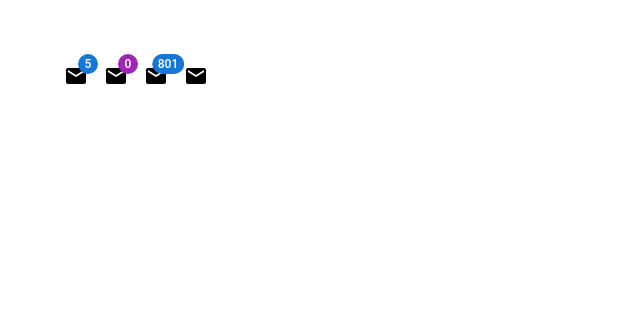
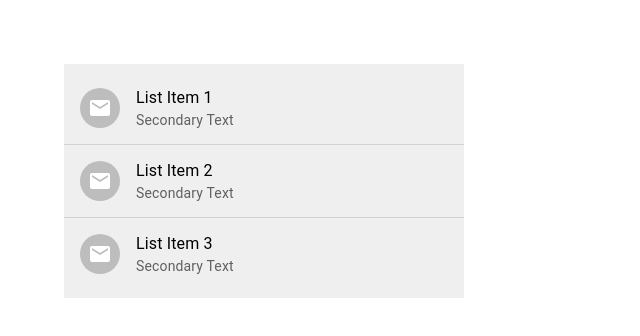
Before and after one commit to Narotam-Mishra/material-ui-learning, a React (Vite) app: page / in a window 1280 px wide. Shown: the top 336 px of the page, without its empty margins (0-640 px from the left). Built offline with nearby package versions, Linux system fonts and the light colour scheme.

Commit message:
mui-learning_1.27_List

```diff
--- a/src/App.tsx
+++ b/src/App.tsx
@@ -1,6 +1,7 @@
 
 import './App.css'
-import MUIBadge from './components/MUIBadge'
+// import MUIBadge from './components/MUIBadge'
+import MUIList from './components/MUIList'
 // import MUIAvatar from './components/MUIAvatar'
 // import MUIBottomNavigation from './components/MUIBottomNavigation'
 // import MUIBreadcrumbs from './components/MUIBreadcrumbs'
@@ -46,7 +47,8 @@
      {/* <MUISpeedDial /> */}
      {/* <MUIBottomNavigation /> */}
      {/* <MUIAvatar /> */}
-     <MUIBadge />
+     {/* <MUIBadge /> */}
+     <MUIList />
     </div>
   )
 }
--- /dev/null
+++ b/src/components/MUIList.tsx
@@ -0,0 +1,58 @@
+
+import {
+  Box,
+  List,
+  ListItem,
+  ListItemText,
+  ListItemIcon,
+  ListItemAvatar,
+  Avatar,
+  ListItemButton,
+  Divider
+} from "@mui/material";
+import MailIcon from "@mui/icons-material/Mail";
+
+const MUIList = () => {
+  return (
+    <Box sx={{ width: "400px", bgcolor: "#efefef" }}>
+      <List>
+        <ListItem disablePadding>
+          <ListItemButton>
+            <ListItemIcon>
+              <ListItemAvatar>
+                <Avatar>
+                  <MailIcon />
+                </Avatar>
+              </ListItemAvatar>
+            </ListItemIcon>
+            <ListItemText primary="List Item 1" secondary="Secondary Text" />
+          </ListItemButton>
+        </ListItem>
+        <Divider />
+          <ListItem>
+            <ListItemIcon>
+              <ListItemAvatar>
+                <Avatar>
+                  <MailIcon />
+                </Avatar>
+              </ListItemAvatar>
+            </ListItemIcon>
+            <ListItemText primary="List Item 2" secondary="Secondary Text" />
+          </ListItem>
+        <Divider />
+        <ListItem>
+          <ListItemIcon>
+            <ListItemAvatar>
+              <Avatar>
+                <MailIcon />
+              </Avatar>
+            </ListItemAvatar>
+          </ListItemIcon>
+          <ListItemText primary="List Item 3" secondary="Secondary Text" />
+        </ListItem>
+      </List>
+    </Box>
+  );
+}
+
+export default MUIList
```
Also changed, not shown: ReadMe.txt.
